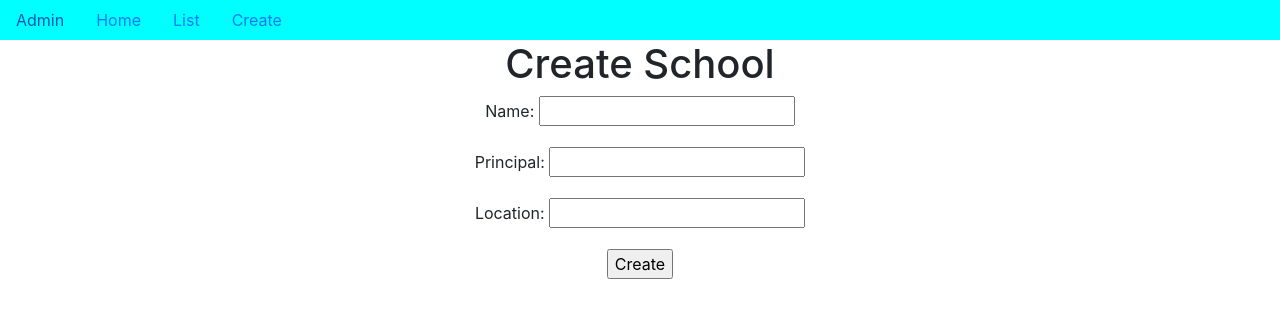
After one commit to Munishr143/CBV_using_ListView_Class, a Django app: page /Create_School/ in a window 1280 px wide. The commit adds this page. Shown: the top 318 px of the page. Run offline with Django 4.2, Linux system fonts and the light colour scheme.

Commit message:
first commit

```diff
--- a/Project_40/urls.py
+++ b/Project_40/urls.py
@@ -14,11 +14,15 @@ Including another URLconf
     2. Add a URL to urlpatterns:  path('blog/', include('blog.urls'))
 """
 from django.contrib import admin
-from django.urls import path
+from django.urls import path, re_path
 from app.views import *
+
 
 urlpatterns = [
     path('admin/', admin.site.urls),
     path('Home/', Home.as_view(), name='Home'),
     path('School_List/', School_List.as_view(), name='School_List'),
+    path('Create_School/', Create_School.as_view(), name='Create_School'),
+
+    re_path('(?P<pk>\d+)/', SchoolDetail.as_view(), name='detail'),
 ]
--- a/app/models.py
+++ b/app/models.py
@@ -1,6 +1,7 @@
 from django.db import models
 
 # Create your models here.
+from django.urls import reverse
 
 class School(models.Model):
     name=models.CharField(max_length=100)
@@ -10,6 +11,9 @@ class School(models.Model):
     def __str__(self) -> str:
         return self.name
 
+    def get_absolute_url(self):
+        return reverse('detail', kwargs={'pk':self.pk})
+
 class Student(models.Model):
     school=models.ForeignKey(School, on_delete=models.CASCADE, related_name='students')
     sname=models.CharField(max_length=30)
--- a/app/views.py
+++ b/app/views.py
@@ -1,7 +1,7 @@
 from django.shortcuts import render
 
 # Create your views here.
-from django.views.generic import TemplateView, ListView
+from django.views.generic import TemplateView, ListView, DetailView, CreateView
 from app.models import *
 
 class Home(TemplateView):
@@ -10,3 +10,11 @@ class Home(TemplateView):
 class School_List(ListView):
     model=School
     context_object_name='schools'
+
+class SchoolDetail(DetailView):
+    model=School
+    context_object_name='sclobject'
+
+class Create_School(CreateView):
+    model=School
+    fields='__all__'
--- /dev/null
+++ b/templates/app/School_form.html
@@ -0,0 +1,20 @@
+{% extends 'app/dummy.html' %}
+
+{% block title %}
+    <title>Create Page</title>
+{% endblock %}
+
+{% block body_block %}
+<h1>Create School</h1>
+
+<form method="POST">
+    {% csrf_token %}
+
+    {{form.as_p}}
+
+    <input type="submit" value="Create">
+</form>
+
+
+
+{% endblock %}
--- a/templates/app/School_list.html
+++ b/templates/app/School_list.html
@@ -9,7 +9,9 @@
 
 {% for school in schools %}
 
-<h3 style="color: red;">{{school.name}}</h3>
+   <a href="{{school.pk}}">
+    <h3 style="color: red;">{{school.name}}</h3>
+   </a>
 
 {% endfor %}
 
--- a/templates/app/dummy.html
+++ b/templates/app/dummy.html
@@ -19,6 +19,8 @@
         <a href="{% url 'Home' %}" class="nav-link">Home</a>
 
         <a href="{% url 'School_List' %}" class="nav-link">List</a>
+
+        <a href="{% url 'Create_School' %}" class="nav-link">Create</a>
     </nav>
 
     {% block body_block %}
```
Also changed, not shown: templates/app/School_detail.html (added, +18 -0 lines), db.sqlite3.
